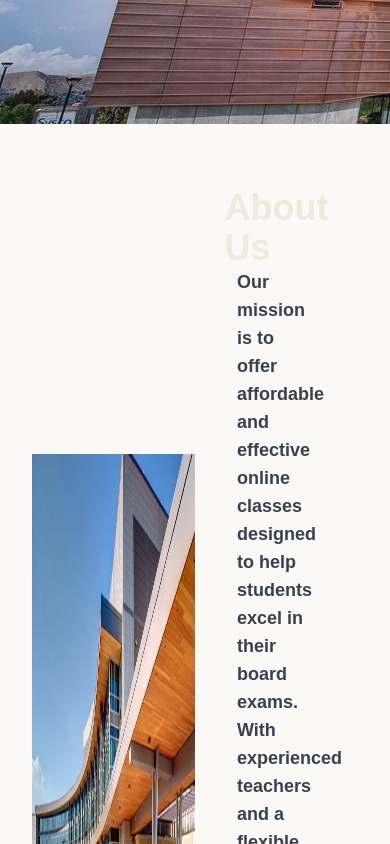
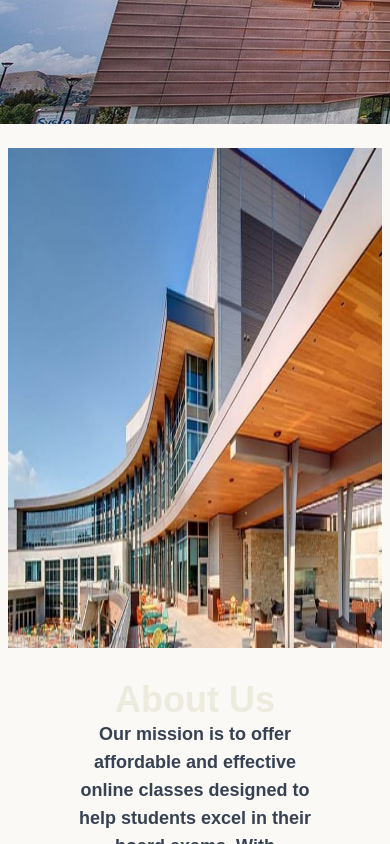
Before and after one commit to Yuvraj883/KSOC, a Next.js app: page / in a window 390 px wide. Shown: the part 720-1564 px from the top of the page. Built offline with nearby package versions, Linux system fonts and the light colour scheme.

Commit message:
Added responsiveness

```diff
--- a/components/About.tsx
+++ b/components/About.tsx
@@ -3,20 +3,20 @@ import Image from 'next/image';  // Use the Next.js Image component
 
 export default function About() {
   return (
-    <div className="flex  p-8 items-center justify-center w-[100%] ">
+    <div className="md:flex p-2 md:p-8 mt-4 items-center justify-center w-[100%] ">
       <section>
         {/* Use Next.js Image component */}
         <Image
           src="/images/about2.jpg"  // Path relative to the 'public/' folder
           alt="about-img"
-          className='h-[500px] '
+          className='h-[500px] w-full '
           width={500}  // Set the width
           height={800}  // Set the height
         />
       </section>
-      <section className='flex flex-col justify-center items-center  w-[50%] p-8'>
+      <section className='flex flex-col mx-auto justify-center items-center w-[100%] text-lg  md:w-[50%] p-8'>
         <h1 className='font-bold text-4xl text-[#EDEADE]'>About Us</h1>
-        <p className='text-lg font-regular w-[80%] font-semibold text-gray-700'>Our mission is to offer affordable and effective online classes designed to help students excel in their board exams. With experienced teachers and a flexible learning environment, we strive to ensure every student has the tools they need for academic success.</p>
+        <p className='text-lg font-regular w-[80%] font-semibold text-gray-700 text-center'>Our mission is to offer affordable and effective online classes designed to help students excel in their board exams. With experienced teachers and a flexible learning environment, we strive to ensure every student has the tools they need for academic success.</p>
       </section>
     </div>
   );
```
